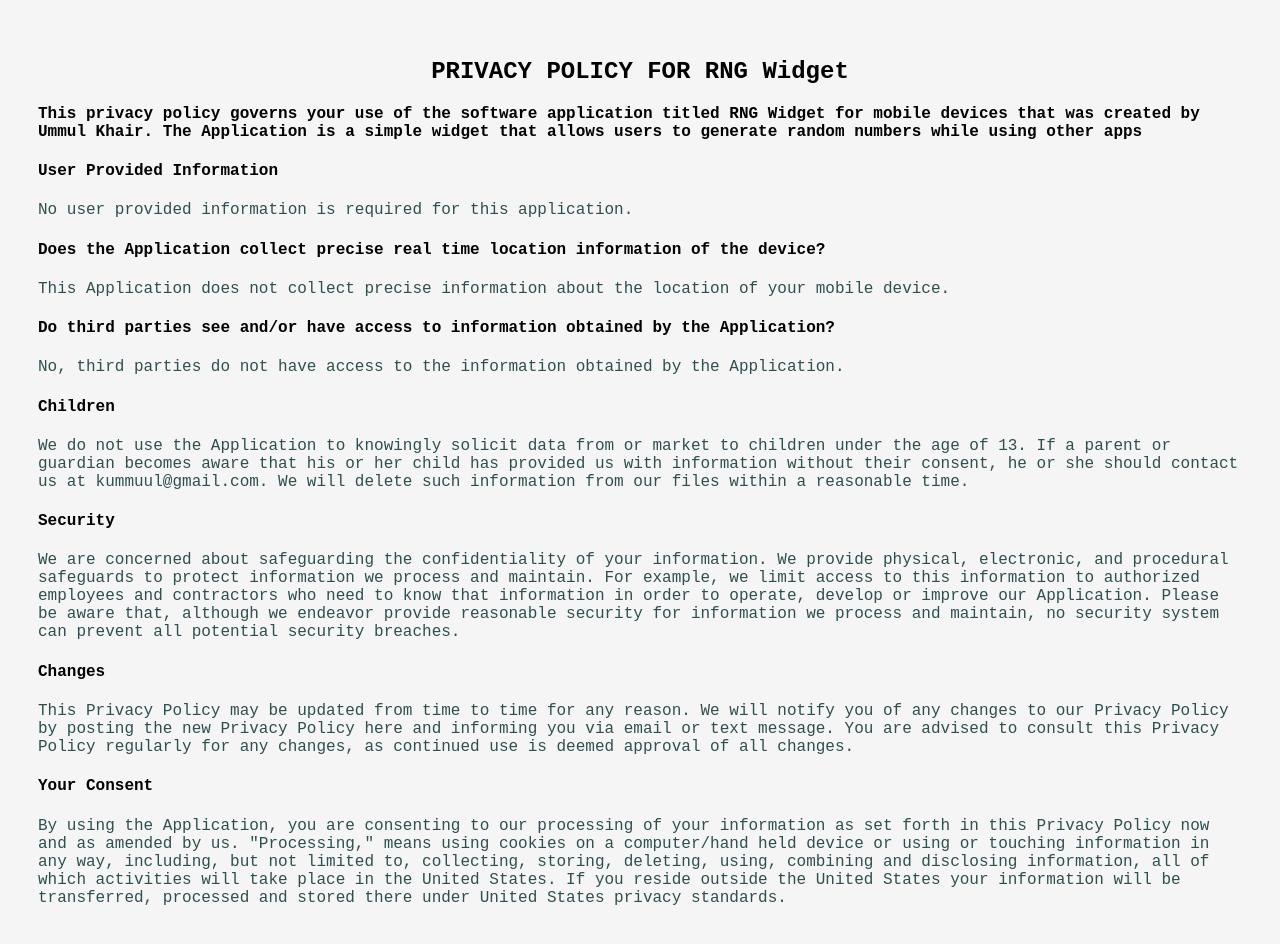
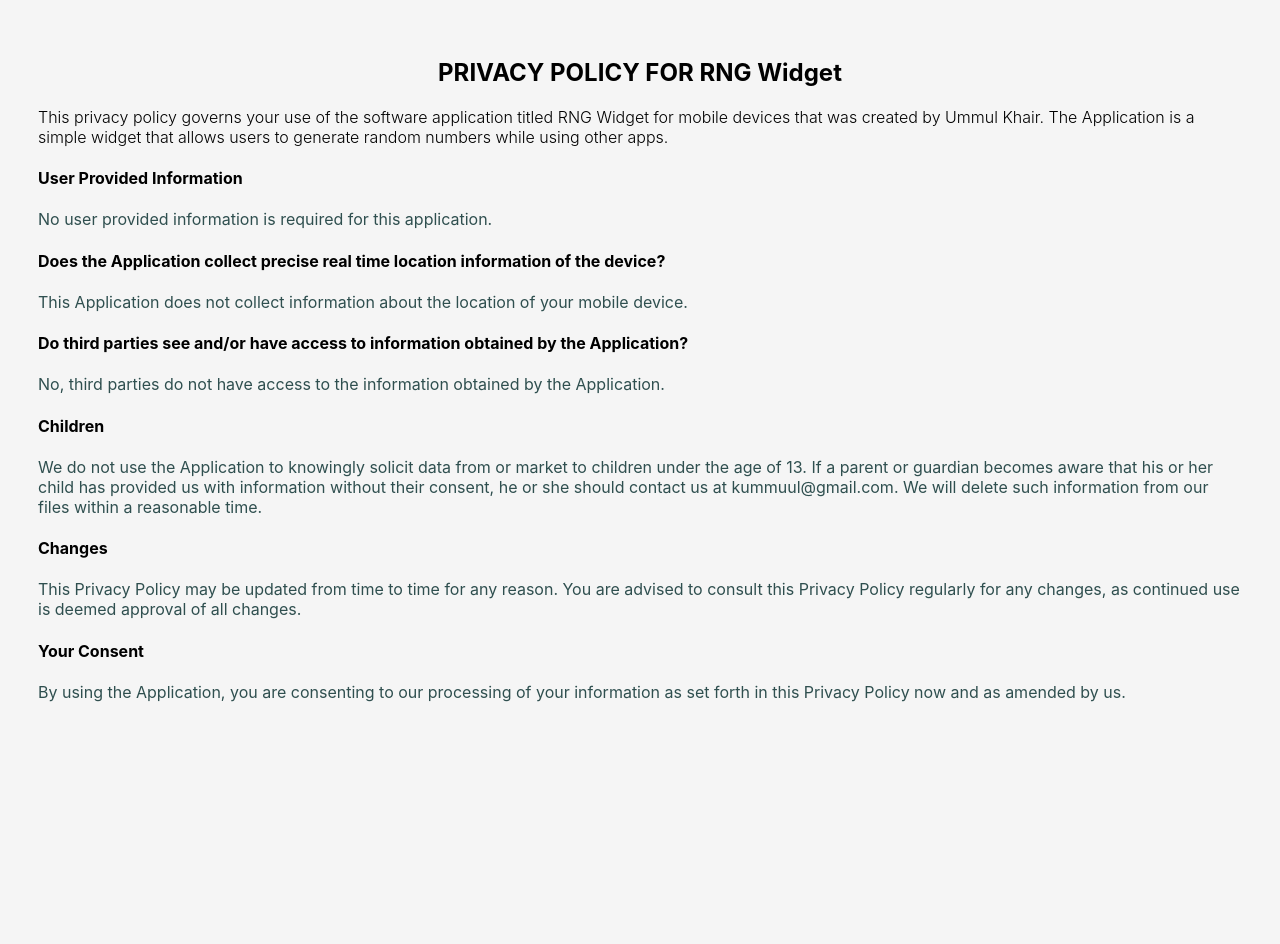
Before and after one commit to Ummul-Khair/Ummul-Khair.github.io, a plain HTML site: page index.html in a window 1280 px wide. After the commit the page ends 800 px from the top, so only its background shows below. Drawn offline with Linux system fonts and the light colour scheme.

Commit message:
Improvemennt commit

```diff
--- a/index.html
+++ b/index.html
@@ -2,7 +2,7 @@
 <html>
 <head>
 <style>
-body {background-color: whitesmoke; padding: 30px; font-family:'Courier New', Courier, monospace;}
+body {background-color: whitesmoke; padding: 30px; font-family:-apple-system, BlinkMacSystemFont, 'Segoe UI', Roboto, Oxygen, Ubuntu, Cantarell, 'Open Sans', 'Helvetica Neue', sans-serif}
 h1   {color: darkslategray;}
 p    {color: darkslategray;}
 </style>
@@ -11,7 +11,7 @@
 
 <h2 style="text-align: center;">PRIVACY POLICY FOR RNG Widget</h2>
 <p></p>
-<p style="font-weight: bold; color: #000;">This privacy policy governs your use of the software application titled RNG Widget for mobile devices that was created by Ummul Khair. The Application is a simple widget that allows users to generate random numbers while using other apps&nbsp;</p>
+<p style="font-weight:300; color: #000;">This privacy policy governs your use of the software application titled RNG Widget for mobile devices that was created by Ummul Khair. The Application is a simple widget that allows users to generate random numbers while using other apps.&nbsp;</p>
 <p></p>
 <h4>User Provided Information&nbsp;</h4>
 <p>No user provided information is required for this application.</p>
@@ -20,7 +20,7 @@
 <p></p>
 <h4>Does the Application collect precise real time location information of the device?</h4>
 <p></p>
-<p>This Application does not collect precise information about the location of your mobile device.&nbsp;</p>
+<p>This Application does not collect information about the location of your mobile device.&nbsp;</p>
 <h4>Do third parties see and/or have access to information obtained by the Application?</h4>
 <p></p>
 <p>No, third parties do not have access to the information obtained by the Application.</p>
@@ -29,15 +29,11 @@
 <p></p>
 <p>We do not use the Application to knowingly solicit data from or market to children under the age of 13. If a parent or guardian becomes aware that his or her child has provided us with information without their consent, he or she should contact us at&nbsp;kummuul@gmail.com. We will delete such information from our files within a reasonable time.</p>
 
-<h4><strong>Security</strong></h4>
-<p></p>
-<p>We are concerned about safeguarding the confidentiality of your information. We provide physical, electronic, and procedural safeguards to protect information we process and maintain. For example, we limit access to this information to authorized employees and contractors who need to know that information in order to operate, develop or improve our Application. Please be aware that, although we endeavor provide reasonable security for information we process and maintain, no security system can prevent all potential security breaches.</p>
-
 <h4><strong>Changes</strong></h4>
-<p>This Privacy Policy may be updated from time to time for any reason. We will notify you of any changes to our Privacy Policy by posting the new Privacy Policy&nbsp;here&nbsp;and&nbsp;informing you via email or text message. You are advised to consult this Privacy Policy regularly for any changes, as continued use is deemed approval of all changes.</p>
+<p>This Privacy Policy may be updated from time to time for any reason. You are advised to consult this Privacy Policy regularly for any changes, as continued use is deemed approval of all changes.</p>
 
 <h4><strong>Your Consent</strong></h4>
-<p>By using the Application, you are consenting to our processing of your information as set forth in this Privacy Policy now and as amended by us. "Processing," means using cookies on a computer/hand held device or using or touching information in any way, including, but not limited to, collecting, storing, deleting, using, combining and disclosing information, all of which activities will take place in the United States. If you reside outside the United States&nbsp;your information will be transferred, processed and stored there under United States&nbsp;privacy standards.&nbsp;</p>
+<p>By using the Application, you are consenting to our processing of your information as set forth in this Privacy Policy now and as amended by us. &nbsp;</p>
 <p>&nbsp;</p>
 </body>
 </html>
```
